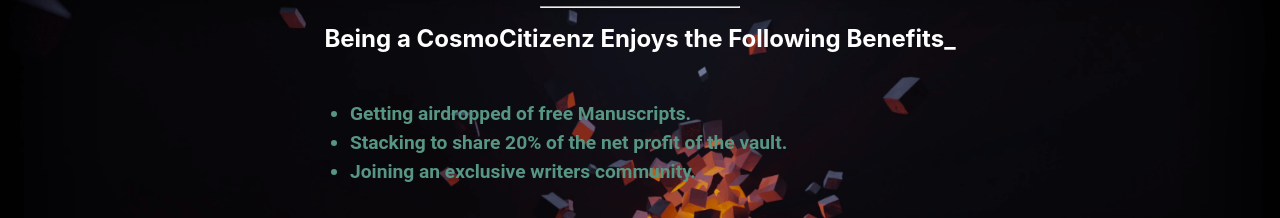
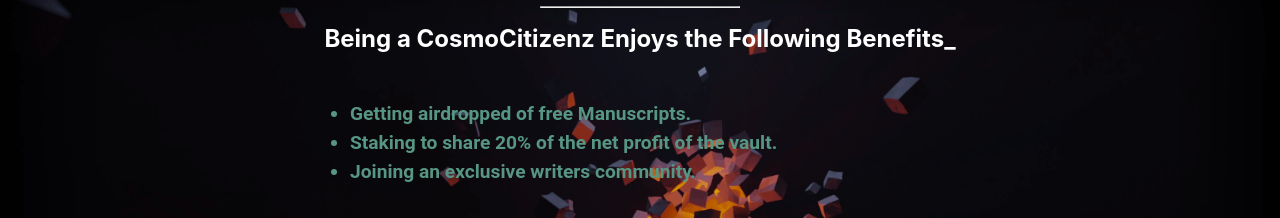
Before and after one commit to joshchan-eth/joshchan-eth.github.io, a React (Create React App) app: page / in a window 1280 px wide. Shown: the part 5726-5944 px from the top of the page. Built offline with nearby package versions, Linux system fonts and the light colour scheme.

Commit message:
content update

```diff
--- a/src/CosmoCitizenz.jsx
+++ b/src/CosmoCitizenz.jsx
@@ -12,7 +12,7 @@ function Adoption(){
             <ul style={{color:"#579683", width:"50%", fontSize:"100%"}}>
                 <div style={{height:"30px"}} />
                 <li>Getting airdropped of free Manuscripts.</li>
-                <li>Stacking to share 20% of the net profit of the vault.</li>
+                <li>Staking to share 20% of the net profit of the vault.</li>
                 <li>Joining an exclusive writers community.</li>
             </ul>
             }
```
